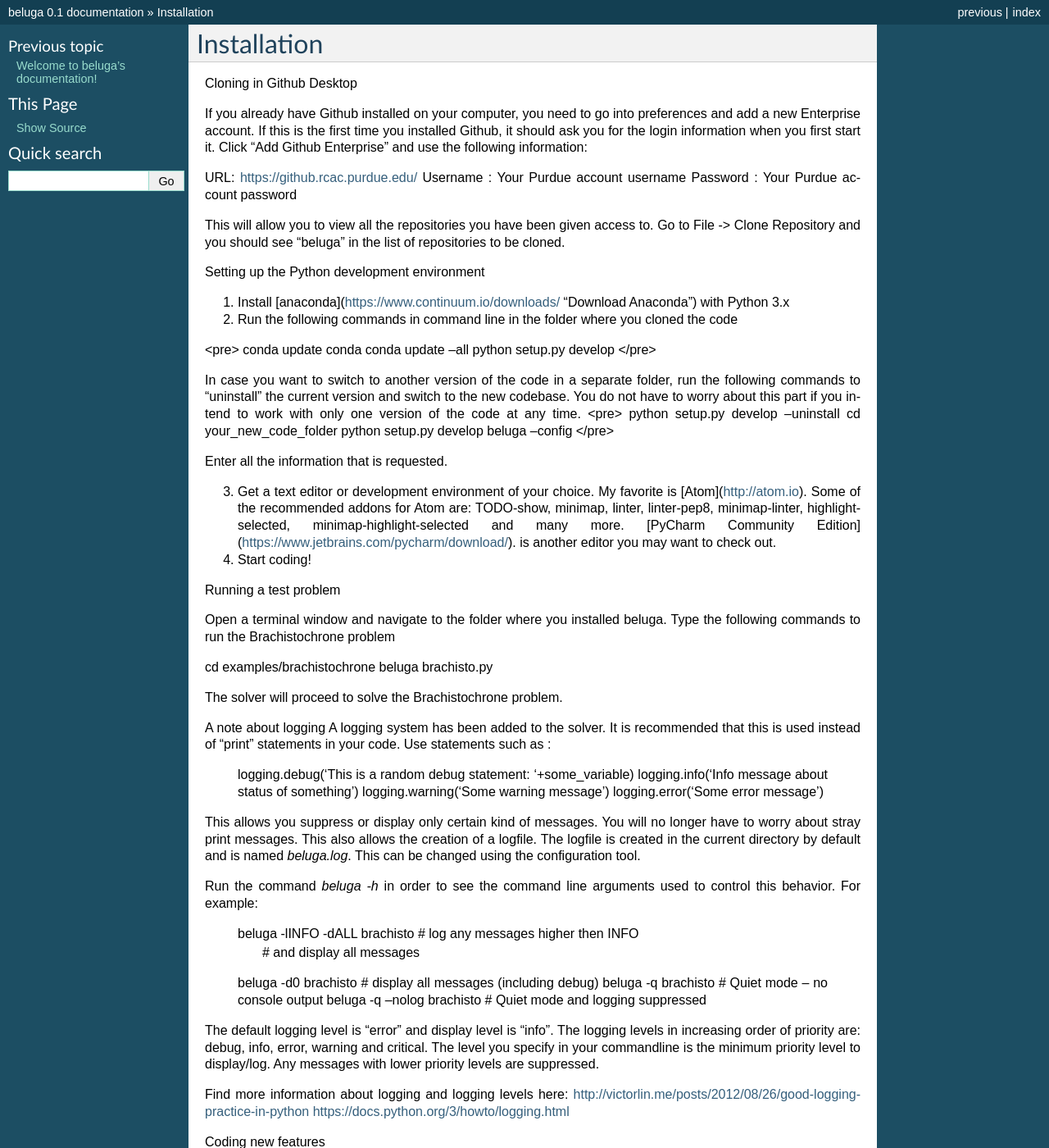
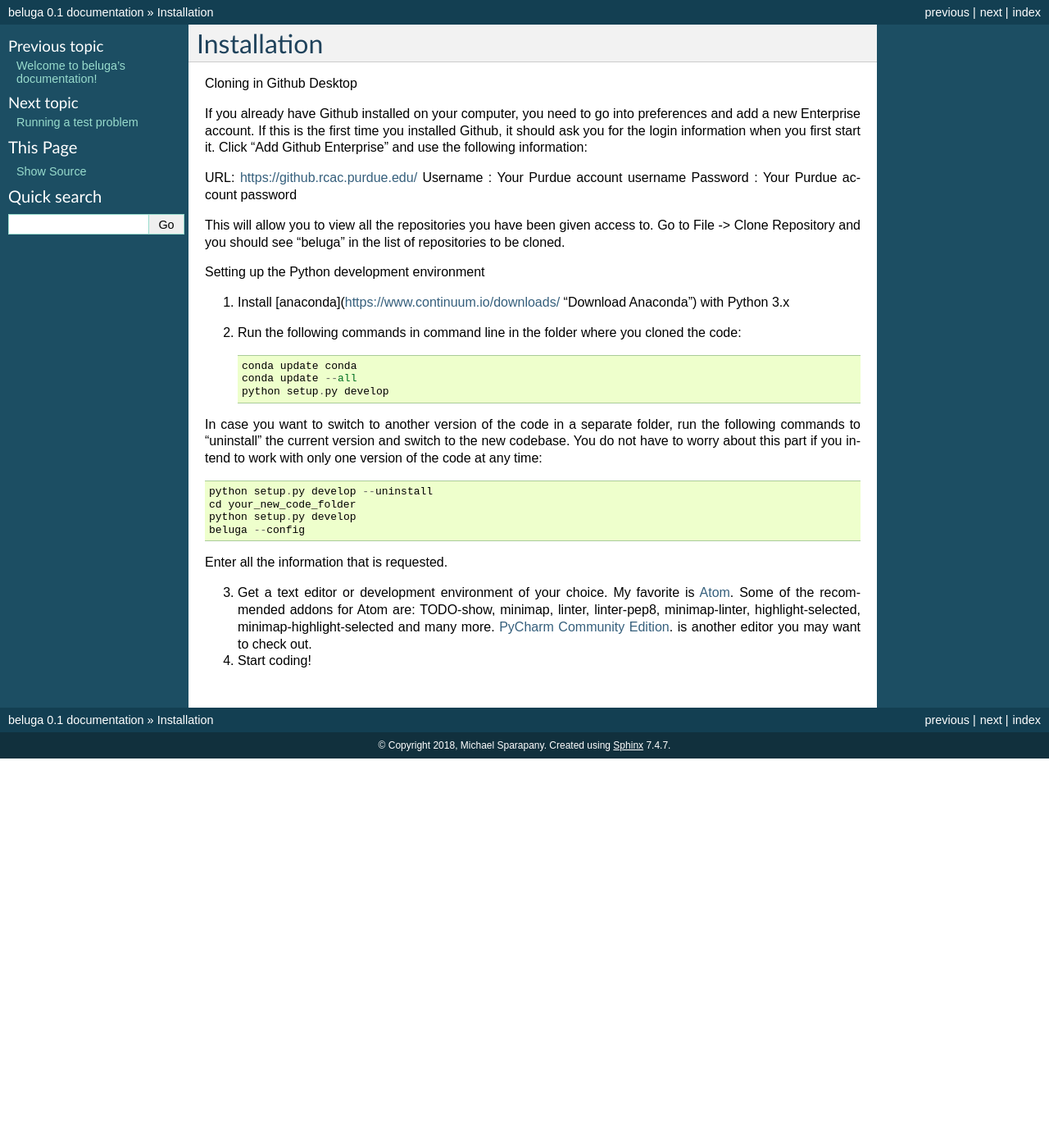
Before and after one commit to Rapid-Design-of-Systems-Laboratory/beluga, a Sphinx documentation site: the page built from docs/source/install.rst, in a window 1280 px wide and 1400 px high. Shown: the whole window at 82% size. Built offline with Sphinx 7.4.7, drawn with Linux system fonts in a browser that asks for light colours; formulas are drawn with MathJax 3; some of the changed text lies outside the part shown.

Commit message:
Ref I5 Formatted quite a bit

```diff
--- a/docs/source/index.rst
+++ b/docs/source/index.rst
@@ -12,6 +12,9 @@ Contents:
    :maxdepth: 2
 
    install.rst
+   testproblem.rst
+   features.rst
+   unittests.rst
 
 Indices and tables
 ==================
--- a/docs/source/install.rst
+++ b/docs/source/install.rst
@@ -16,94 +18,21 @@ Setting up the Python development environment
 
 1. Install [anaconda](https://www.continuum.io/downloads/ "Download Anaconda") with Python 3.x
 
-2. Run the following commands in command line in the folder where you cloned the code
+2. Run the following commands in command line in the folder where you cloned the code::
 
-<pre>
-conda update conda
-conda update --all
-python setup.py develop
-</pre>
+    conda update conda
+    conda update --all
+    python setup.py develop
 
-In case you want to switch to another version of the code in a separate folder, run the following commands to "uninstall" the current version and switch to the new codebase. You do not have to worry about this part if you intend to work with only one version of the code at any time.
-<pre>
-python setup.py develop --uninstall
-cd your_new_code_folder
-python setup.py develop
-beluga --config
-</pre>
+In case you want to switch to another version of the code in a separate folder, run the following commands to "uninstall" the current version and switch to the new codebase. You do not have to worry about this part if you intend to work with only one version of the code at any time::
+
+    python setup.py develop --uninstall
+    cd your_new_code_folder
+    python setup.py develop
+    beluga --config
 
 Enter all the information that is requested.
 
-3. Get a text editor or development environment of your choice. My favorite is [Atom](http://atom.io). Some of the recommended addons for Atom are: TODO-show, minimap, linter, linter-pep8, minimap-linter, highlight-selected, minimap-highlight-selected and many more.  [PyCharm Community Edition](https://www.jetbrains.com/pycharm/download/). is another editor you may want to check out.
+3. Get a text editor or development environment of your choice. My favorite is `Atom <http://atom.io>`_. Some of the recommended addons for Atom are: TODO-show, minimap, linter, linter-pep8, minimap-linter, highlight-selected, minimap-highlight-selected and many more.  `PyCharm Community Edition <https://www.jetbrains.com/pycharm/download/>`_. is another editor you may want to check out.
 
 4. Start coding!
-
-Running a test problem
-
-Open a terminal window and navigate to the folder where you installed beluga. Type the following commands to run the Brachistochrone problem
-
-cd examples/brachistochrone
-beluga brachisto.py
-
-The solver will proceed to solve the Brachistochrone problem.
-
-A note about logging
-A logging system has been added to the solver. It is recommended that this is used instead of "print" statements in your code. Use statements such as :
-
-    logging.debug('This is a random debug statement: '+some_variable)
-    logging.info('Info message about status of something')
-    logging.warning('Some warning message')
-    logging.error('Some error message')
-
-This allows you suppress or display only certain kind of messages. You will no longer have to worry about stray print messages. This also allows the creation of a logfile. The logfile is created in the current directory by default and is named `beluga.log`. This can be changed using the configuration tool.
-
-Run the command `beluga -h` in order to see the command line arguments used to control this behavior. For example:
-
-    beluga -lINFO -dALL brachisto   # log any messages higher then INFO
-                                    # and display all messages
-
-    beluga -d0 brachisto            # display all messages (including debug)
-    beluga -q brachisto             # Quiet mode -- no console output
-    beluga -q --nolog brachisto     # Quiet mode and logging suppressed
-
-The default logging level is "error" and display level is "info". The logging levels in increasing order of priority are: debug, info, error, warning and critical. The level you specify in your commandline is the minimum priority level to display/log. Any messages with lower priority levels are suppressed.
-
-
-
-Find more information about logging and logging levels here:
-http://victorlin.me/posts/2012/08/26/good-logging-practice-in-python
-https://docs.python.org/3/howto/logging.html
-
-Coding new features
-
-1. Start a new issue: (!) Issues on GitHub
-
-    a. `git pull` Make sure you have the latest copy of **master**.
-
-    b. `git checkout -b I# master` Create the **I#** branch locally based upon the **master** branch.
-
-    c. `git push -u origin I#` Create the branch on the server.
-
-2. Write code and push commits:
-
-    a. Each commit message should begin with `Ref ##` to reference the issue number (i.e. `Ref #1` to reference issue #1)
-
-    b. `git push` Push latest commits to the server.
-
-3. End a task: (from **master**)
-
-    a. `git checkout master` Set **master** as the working branch locally.
-
-    b. `git branch -D I#` Delete **I#** locally. You no longer need it because everything is pushed to the server.
-
-    c. `git merge --no-ff origin/I#` Merge the task into **master** and preserving branch history. All changes in **master** will show up as a single commit keeping the log simpler. The complete commit history will be preserved in **I#**.
-
-    d. `git push` Push any changes to **master** to the server.
-
-    e. `git push origin :I#` Delete **I#** from the server. It will still remain in the history along with every individual commit to it that was pushed, but it won't be cluttering up the workspace.
-
-Running unit tests
-
-*Note: As of now, it is required that you run the configuration tool before the unit tests start working. This is something to be fixed.*
-
-Run the shell script "run_tests.sh" to run all the unit tests in the software package.
--- /dev/null
+++ b/docs/source/unittests.rst
@@ -0,0 +1,6 @@
+Running unit tests
+------------------
+
+*Note: As of now, it is required that you run the configuration tool before the unit tests start working. This is something to be fixed.*
+
+Run the shell script "run_tests.sh" to run all the unit tests in the software package.
```
Also changed, not shown: other parts of docs/source/install.rst (+2 -0 lines), docs/source/features.rst (added, +28 -0 lines), docs/source/testproblem.rst (added, +38 -0 lines).
